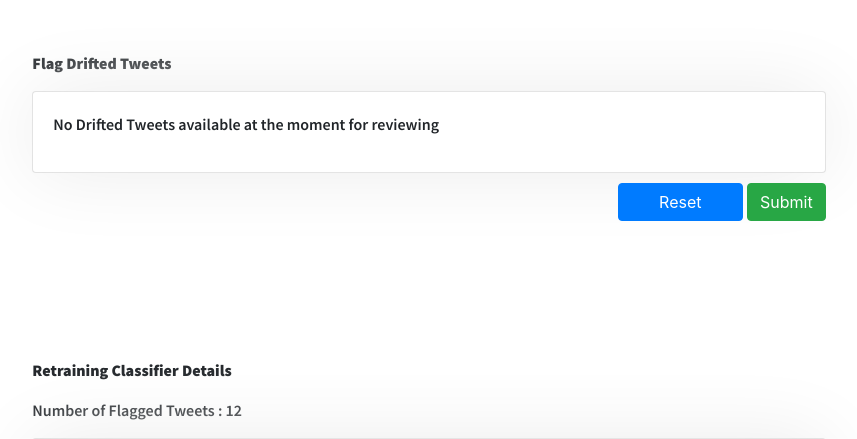
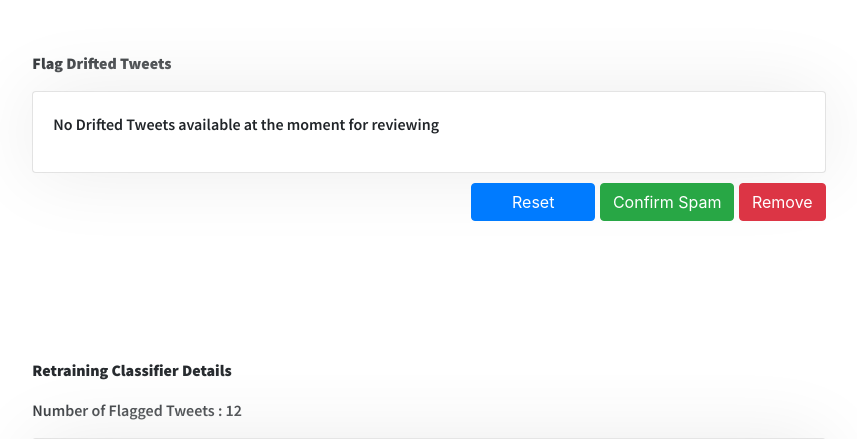
Before and after one commit to vihanga-bandara/Spam-Detector-ML-NLP, a Flask app: template templates/review.html in a window 1280 px wide. Shown: the part 72-511 px from the top of the page, without its empty margins (211-1068 px from the left). Run offline with Flask 2, Linux system fonts and the light colour scheme; the template is opened without the code that fills it, so the values that code supplies are empty; some libraries are stand-ins or nearby versions.

Commit message:
Refactor code and UI development and Integration

```diff
--- a/app.py
+++ b/app.py
@@ -43,14 +43,26 @@ def classify():
 def review():
     if request.method == 'POST':
         if 'checked_drift' in request.form:
-            drifted_check_tweets = request.form['checked_drift']
-            drifted_check_tweets = drifted_check_tweets.split(", ")
             retrain = Retrainer()
-            retrain.write_flagged_drifted_tweets(drifted_check_tweets)
-            retrain_information_array = retrain.retrain_information()
-            # successfully writted drifted tweets
-            flash(f'Flagged Tweets Successfully', 'success')
-            return render_template('review.html', retrain_information_array=retrain_information_array)
+            if 'confirm_spam' in request.form:
+                drifted_check_tweets = request.form['checked_drift']
+                drifted_check_tweets = drifted_check_tweets.split(", ")
+                retrain.write_flagged_drifted_tweets(drifted_check_tweets)
+                retrain_information_array = retrain.retrain_information()
+                drifted_tweets = retrain.delete_flagged_drifted_tweets()
+                # successfully written drifted tweets
+                flash(f'Flagged Tweets Successfully', 'success')
+                return render_template('review.html', retrain_information_array=retrain_information_array,
+                                       drifted=drifted_tweets)
+            elif 'remove' in request.form:
+                delete_tweets = request.form['checked_drift']
+                delete_tweets = delete_tweets.split(", ")
+                retrain.delete_unflagged_drifted_tweets(delete_tweets)
+                # successfully writted drifted tweets
+                flash(f'Deleted Tweets Successfully', 'success')
+                return redirect(url_for('review'))
+            # elif 'retrain' in request.form:
+
         else:
             # invalid operation
             flash(f'Operation is invalid', 'danger')
@@ -60,7 +72,9 @@ def review():
         retrain = Retrainer()
         retrain.retrieve_unflagged_drifted_tweets()
         drifted_tweets = retrain.get_unflagged_drifted_tweets()
-        return render_template('review.html', drifted=drifted_tweets)
+        retrain_information_array = retrain.retrain_information()
+        return render_template('review.html', retrain_information_array=retrain_information_array,
+                               drifted=drifted_tweets)
 
 
 @app.route("/classify_tweet")
--- a/templates/review.html
+++ b/templates/review.html
@@ -3,7 +3,7 @@
 <div class="row no-gutters">
     <div class="col-md-8 offset-md-2">
         <div class="dash-wrap">
-            <form method="post" action="{{ url_for('review') }}">
+            <form method="post" action="{{ url_for('review') }}" id="flag-drift-tweets">
                 <div class="row no-gutters">
                     <div class="col-md-12">
                         {% with messages = get_flashed_messages(with_categories=true) %}
@@ -52,7 +52,11 @@
                         <div class="row no-gutters">
                             <div class="col-md-12 text-right">
                                 <button class="btn btn-primary btn-review" type="reset">Reset</button>
-                                <button class="btn btn-success btn-review" type="submit">Submit</button>
+                                <!--                                <button class="btn btn-success btn-review" id="select-all">Select All</button>-->
+                                <button class="btn btn-success btn-review" name="confirm_spam" type="submit">Confirm
+                                    Spam
+                                </button>
+                                <button class="btn btn-danger btn-review" name="remove" type="submit">Remove</button>
                             </div>
                         </div>
                     </div>
@@ -86,7 +90,7 @@
                 <div class="col-md-12">
                     <div class="row no-gutters">
                         <div class="col-md-6">
-                            <button class="btn btn-danger btn-review" type="submit">Re-train</button>
+                            <button class="btn btn-danger btn-review" name="retrain" type="submit">Re-train</button>
                         </div>
                     </div>
                 </div>
@@ -94,4 +98,12 @@
         </div>
     </div>
 </div>
+<!--<script>-->
+<!--    $("#select-all").on("click", function () {-->
+
+<!--    $("#flag-drift-tweets").each( function() {-->
+<!--             $(this).find("input").attr('checked', true);-->
+<!--    });-->
+<!--});-->
+<!--</script>-->
 {% endblock content %}
```
Also changed, not shown: Retrainer.py (+22 -3 lines).
